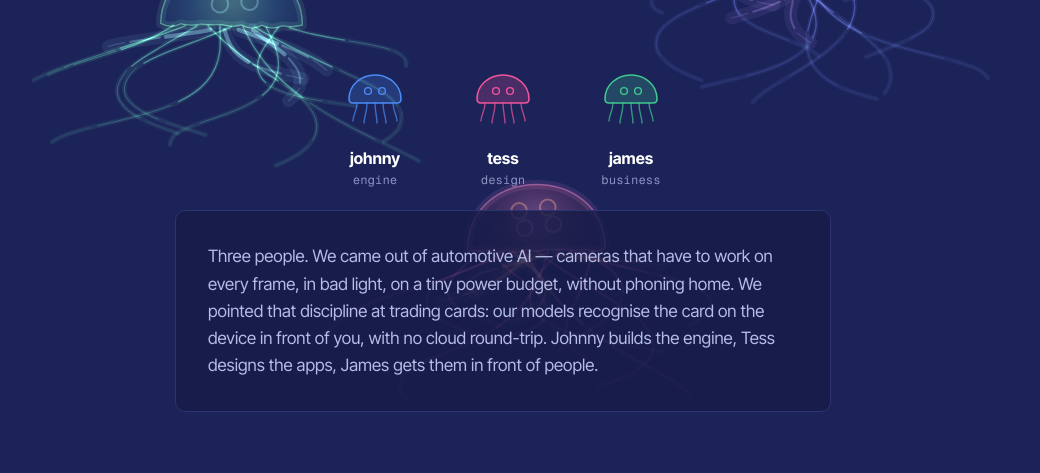
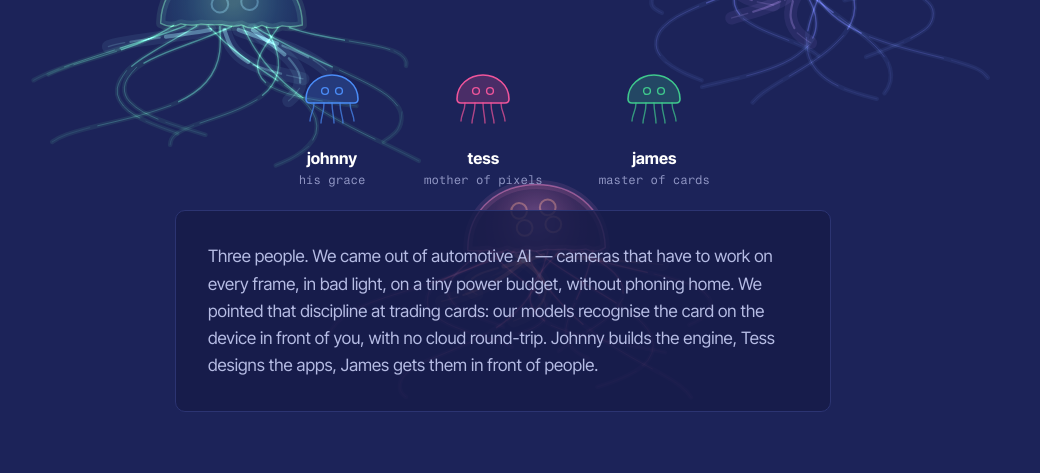
Before and after one commit to ShmukaDuk/jellytek, a plain HTML site: page index.html in a window 1280 px wide. Shown: the part 284-757 px from the top of the page, without its empty margins (137-1177 px from the left). Drawn offline with Linux system fonts and the light colour scheme.

```diff
--- a/index.html
+++ b/index.html
@@ -49,7 +49,7 @@
           <circle cx="43" cy="30" r="3.4" fill="none" stroke="#4A8CF7" stroke-width="1.4"/>
         </svg>
         <h2 class="member__name">johnny</h2>
-        <p class="member__role">engine</p>
+        <p class="member__role">his grace</p>
       </article>
       <article class="member">
         <svg class="member__avatar" viewBox="0 0 72 72" role="img" aria-label="tess's jellyfish">
@@ -60,7 +60,7 @@
           <circle cx="43" cy="30" r="3.4" fill="none" stroke="#F0559B" stroke-width="1.4"/>
         </svg>
         <h2 class="member__name">tess</h2>
-        <p class="member__role">design</p>
+        <p class="member__role">mother of pixels</p>
       </article>
       <article class="member">
         <svg class="member__avatar" viewBox="0 0 72 72" role="img" aria-label="james's jellyfish">
@@ -71,7 +71,7 @@
           <circle cx="43" cy="30" r="3.4" fill="none" stroke="#3FC98D" stroke-width="1.4"/>
         </svg>
         <h2 class="member__name">james</h2>
-        <p class="member__role">business</p>
+        <p class="member__role">master of cards</p>
       </article>
     </div>
 
```
